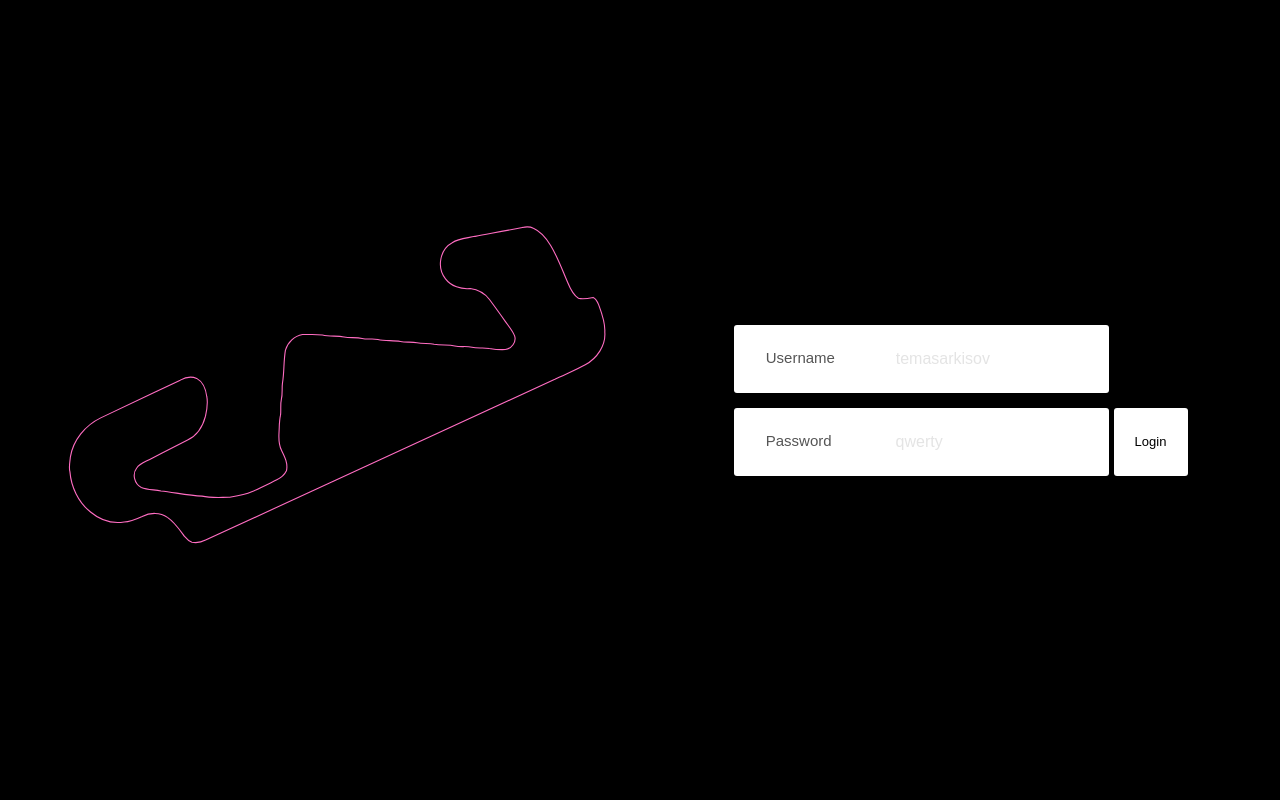
After one commit to temasarkisov/BMSTU-DB-Course-Work, a Django app: page /main/login/ in a window 1280 px wide. The commit adds this page. Run offline with Django 3.2, Linux system fonts and the light colour scheme.

Commit message:
Add login.html

```diff
--- a/src/formula_1_app/main/static/main/css/main.css
+++ b/src/formula_1_app/main/static/main/css/main.css
@@ -1061,6 +1061,9 @@ legend {
   background: #fff;
   transition: all .2s ease-out, color .2s ease-out;
 
+  font-size: 13px;
+  font-family: 'Poppins', sans-serif;
+
   position: absolute;
   bottom: 15;
   right: 15;
@@ -1082,3 +1085,11 @@ legend {
   font-size: 13px;
   font-family: 'Poppins', sans-serif;
 }
+
+.login_art {
+  position: absolute;
+  bottom: 0;
+  left: 50px;
+  height: 100%;
+  width: 45%;
+}
--- /dev/null
+++ b/src/formula_1_app/main/templates/main/login.html
@@ -0,0 +1,66 @@
+{% load static %}
+
+<html>
+
+<head>
+    <meta http-equiv="Content-Type" content="text/html; charset=UTF-8" />
+    <meta name="viewport" content="width=device-width, initial-scale=1" />
+    <meta http-equiv="X-UA-Compatible" content="IE=edge" />
+    <meta name="author" content="colorlib.com">
+    <link rel="stylesheet" type="text/css" href="{% static 'main/css/main.css' %}">
+    <link href="https://cdn.jsdelivr.net/npm/bootstrap@5.1.3/dist/css/bootstrap.min.css" rel="stylesheet"
+        integrity="sha384-1BmE4kWBq78iYhFldvKuhfTAU6auU8tT94WrHftjDbrCEXSU1oBoqyl2QvZ6jIW3" crossorigin="anonymous">
+</head>
+
+<body>
+
+    <div class="s003">
+
+        <img src="{% static 'main/svgs/paolo-savini-Catalunya-Circuit.svg' %}" class="login_art">
+
+        <form>
+
+            <div class="col-md-4 offset-md-4 offset-md-7">
+
+                <div class="inner-form">
+
+                    <div class="label-field">
+                        <label for="value_username">Username</label>
+                    </div>
+
+                    <div class="input-field second-wrap">
+                        <input id="value_username" type="text" name="value_username" value="{{ current_keyword }}" placeholder="temasarkisov" />
+                    </div>
+
+                </div>
+
+            </div>
+
+            <div class="col-md-4 offset-md-7">
+
+                <div class="inner-form">
+
+                    <div class="label-field">
+                        <label for="value_password">Password</label>
+                    </div>
+
+                    <div class="input-field second-wrap">
+                        <input id="value_password" type="text" name="value_password" value="{{ current_keyword }}" placeholder="qwerty" />
+                    </div>
+
+                </div>
+
+            </div>
+
+            <div class="col-md-4 offset-md-7">
+                <input class="btn-search-my" type="submit" value="Login">
+            </div>
+
+        </form>
+
+    </div>
+
+</body>
+
+
+</html>
--- a/src/formula_1_app/main/templates/main/search.html
+++ b/src/formula_1_app/main/templates/main/search.html
@@ -1,5 +1,4 @@
 {% load static %}
-{% load poll_extras %}
 
 <html>
 
@@ -149,6 +148,7 @@
 
 
           </div>
+
 
           <div class="col-md-4">
 
@@ -307,7 +307,7 @@
 
 
     {% if result_list %}
-      <table class="table table-dark table-borderless result-table">
+      <table class="table table-bordered table-dark result-table">
         <thead>
           <tr>
             <th scope="col"></th>
--- a/src/formula_1_app/main/urls.py
+++ b/src/formula_1_app/main/urls.py
@@ -4,5 +4,5 @@ from .views import *
 
 urlpatterns = [
     path('search/', search),
-    path('result/', result)
+    path('login/', login)
 ]
--- a/src/formula_1_app/main/views.py
+++ b/src/formula_1_app/main/views.py
@@ -67,8 +67,12 @@ def search(request):
             return render(request, 'main/search.html', {'result_list': result_list,
                                                        })
 
-    return render(request, 'main/search.html', {})
+    return render(request, 'main/search.html', {'result_list': {},
+                                               })
 
 def result(request):
     return render(request, 'main/result.html', {'result_list': {},
                                                })
+
+def login(request):
+    return render(request, 'main/login.html', {})
```
Also changed, not shown: src/formula_1_app/db.sqlite3 (added), src/formula_1_app/main/static/main/svgs/paolo-savini-Catalunya-Circuit.svg (added).
